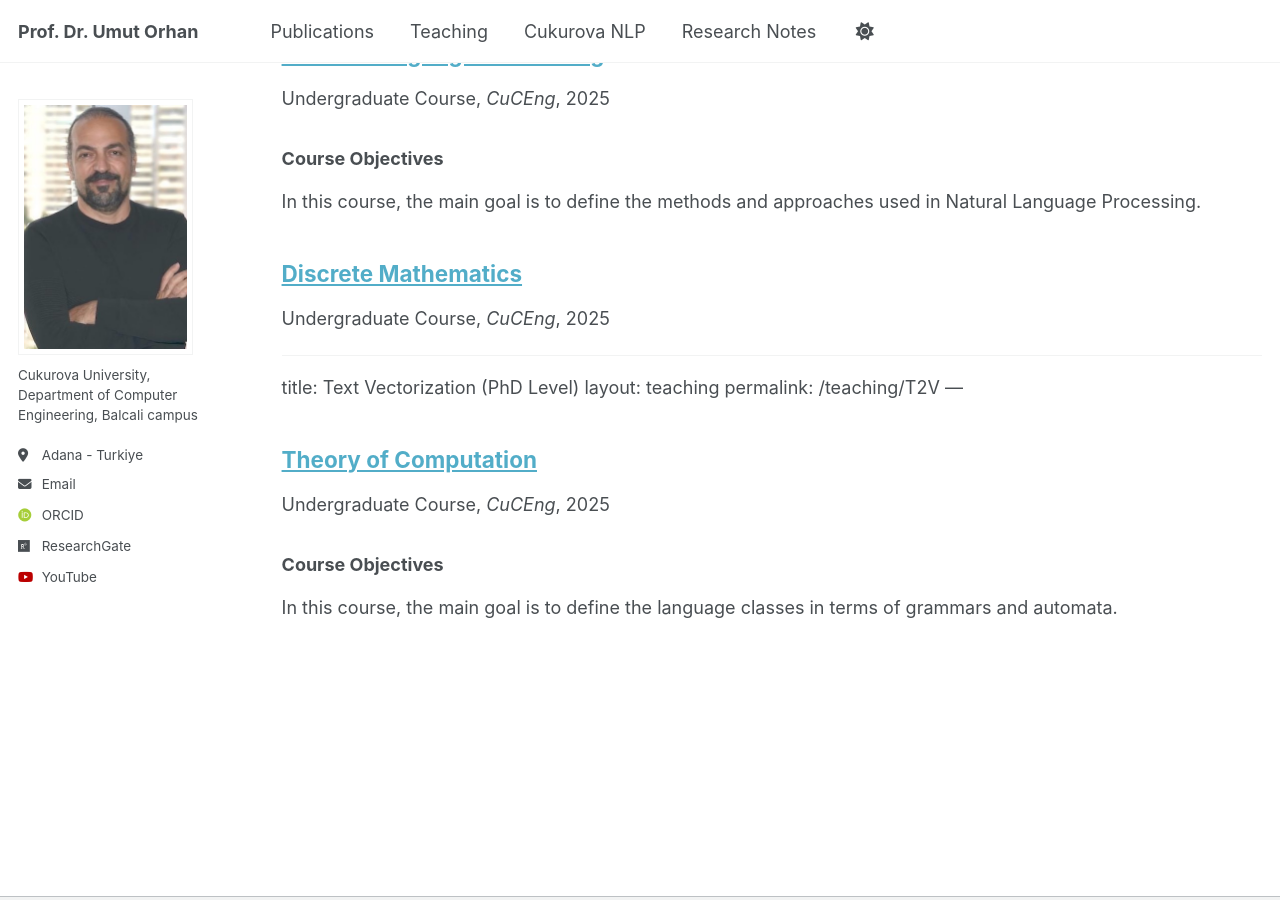
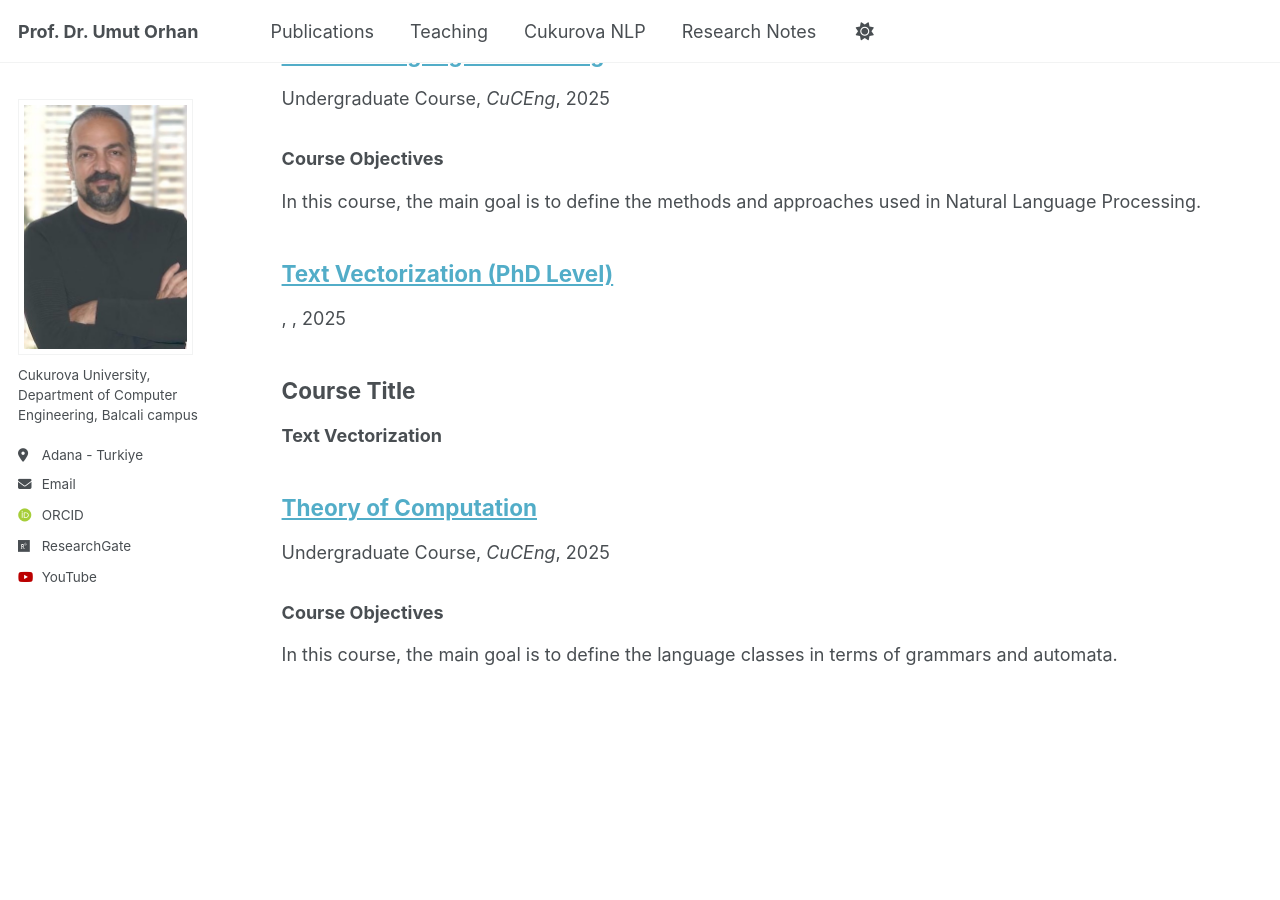
Before and after one commit to uorhan/uorhan.github.io, a Jekyll site: the page built from _pages/collection-archive.html, in a window 1280 px wide and 900 px high, scrolled down 3723 px. Built offline with Jekyll 4.4.1, drawn with Linux system fonts in a browser that asks for light colours; some web fonts are replaced; some of the changed lines change nothing that is shown.

Commit message:
Update T2V.md

```diff
--- a/_teaching/T2V.md
+++ b/_teaching/T2V.md
@@ -1,20 +1,14 @@
----
-title: "Discrete Mathematics"
-collection: teaching
-type: "Undergraduate Course"
-permalink: /teaching/DiM
-venue: "CuCEng"
-date: 2025-1-1
----
-
 ---
 title: Text Vectorization (PhD Level)
-layout: teaching
-permalink: /teaching/T2V
+layout: course
+permalink: /courses/text-vectorization/
 ---
 
 ## Course Title
-**Text Vectorization** Ph.D. (Doctoral Course) - SPRING Semestr
+**Text Vectorization**
+
+## Level
+Ph.D. (Doctoral Course)
 
 ## Course Objective
 By the end of this course, students will understand the theoretical foundations behind transforming textual data into numerical representations that can be processed by machine learning models.
@@ -105,4 +99,59 @@
 
 ### **Week 10: Contextual Models — BERT Foundations**
 - **Topic:** BERT architecture, pre-training objectives (MLM and NSP), embedding structure, and fine-tuning concept.
-- **Preparation:** Devlin
+- **Preparation:** Devlin et al. (2019), *BERT: Pre-training of Deep Bidirectional Transformers for Language Understanding.*
+- **Method:** Lecture and code examples.
+- **Preparation for Week 11:** Teams prepare small fine-tuning experiments for their BERT-based task.
+
+---
+
+### **Week 11: Application Presentation 3 — BERT-based Embeddings**
+- **Scope:** Each team presents a **BERT-based application** (e.g., text classification, STS, or NLI) demonstrating contextual embeddings in practice.
+- **Deliverables:** Code notebook, evaluation metrics, error analysis, and discussion.
+- **Method:** Student presentations only (no new lecture content).
+
+---
+
+### **Week 12: Positional Encoding in Transformers**
+- **Topic:**
+  - Learned Absolute Positional Encoding (APE): *BERT, GPT-2*
+  - Rotary Positional Encoding (RoPE): *LLaMA, Qwen, Mistral, DeepSeek*
+  - Relative Positional Encoding: *T5 and successors*
+  - How positional encodings interact with token embeddings in Transformer layers.
+- **Preparation:**
+  - Shaw et al. (2018), *Self-Attention with Relative Position Representations*
+  - Su et al. (2021), *RoFormer: Enhanced Transformer with Rotary Position Embedding*
+- **Method:** Lecture, equation-level explanation, visualization demo.
+
+---
+
+### **Week 13: Transformer Architectures and Vector Representations**
+- **Topic:**
+  - Encoder-only (e.g., BERT, RoBERTa)
+  - Decoder-only (e.g., GPT family)
+  - Encoder-Decoder (e.g., T5, BART)
+  - Comparative discussion of how each architecture builds and uses embedding vectors.
+- **Preparation:**
+  - Vaswani et al. (2017), *Attention Is All You Need*
+  - Raffel et al. (2020), *Exploring the Limits of Transfer Learning with a Unified Text-to-Text Transformer (T5)*
+- **Method:** Lecture, comparative diagrams, concept mapping.
+
+---
+
+### **Week 14: Evaluating Embedding Quality**
+- **Topic:**
+  - Intrinsic vs Extrinsic evaluation
+  - Benchmarks: GLUE, SuperGLUE, and MTEB
+  - Probing techniques and bias measurement in embeddings
+- **Preparation:** Wang et al. (2018), *GLUE Benchmark*; Muennighoff et al. (2023), *MTEB Benchmark*
+- **Method:** Lecture, discussion, optional mini-lab.
+
+---
+
+### **Week 15: Final Project Presentations**
+- **Scope:** Student final presentations only (no new lecture).
+- **Task:** Each student either (a) presents their own embedding-based project, or (b) reviews and critiques a recent research paper on modern embedding models.
+- **Evaluation:** Originality (40%), Technical depth (30%), Presentation clarity (30%).
+- **Method:** Student presentations and feedback.
+
+---
```
